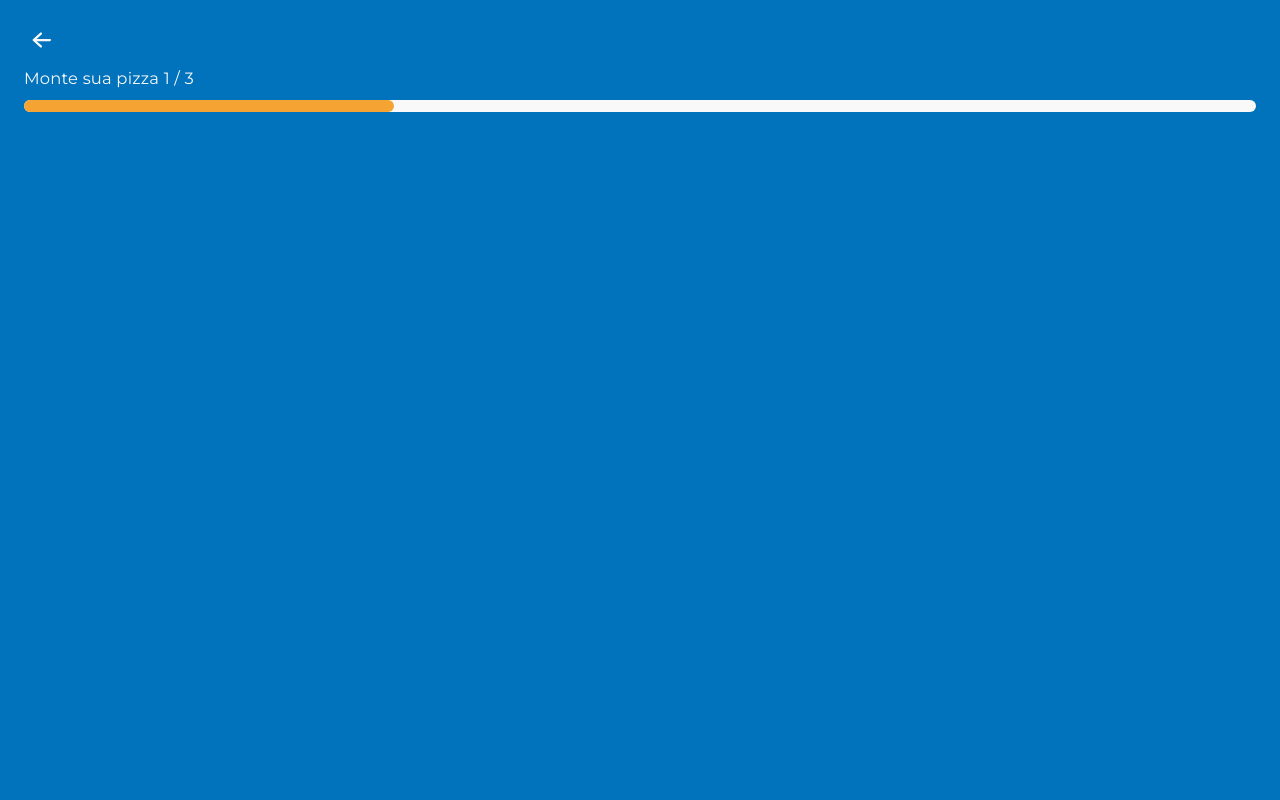
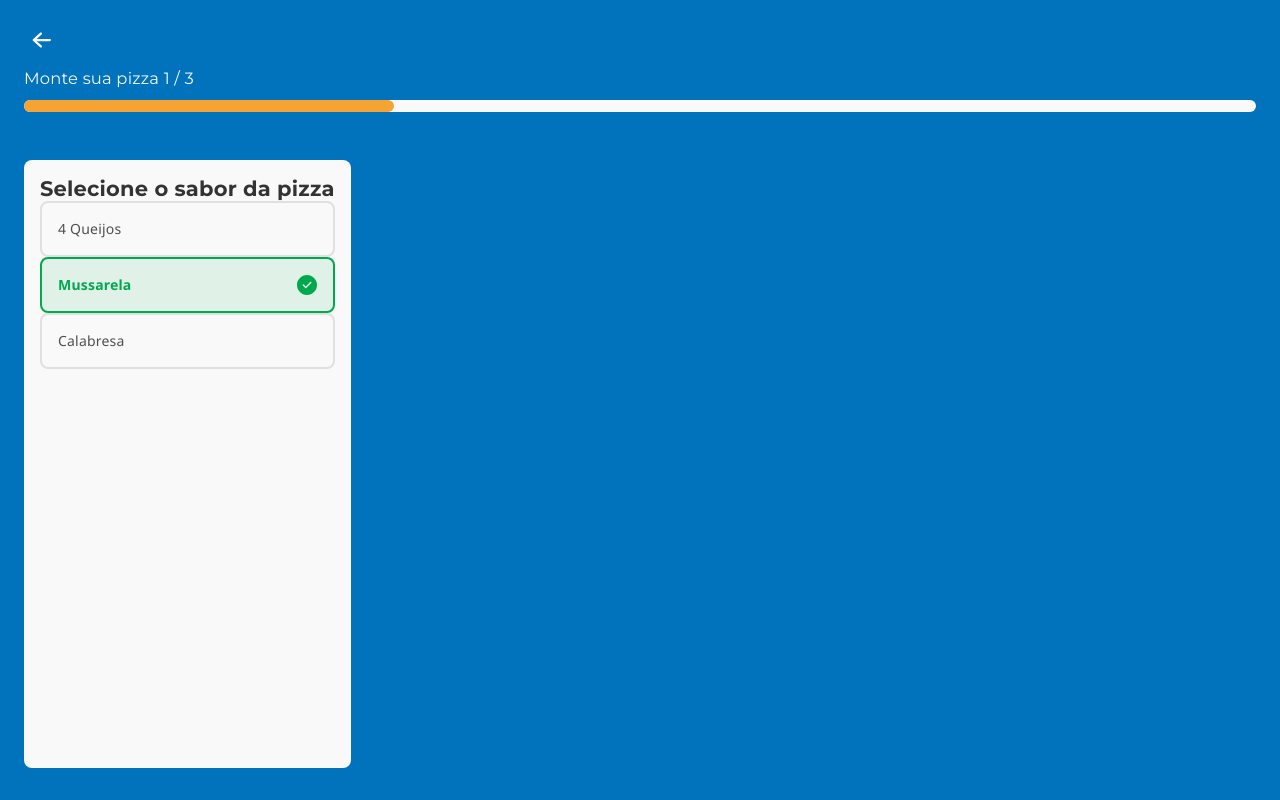
Before and after one commit to Nimbo1999/nextjs-redux-pizza, a Next.js app: page /monte-sua-pizza in a window 1280 px wide. Built offline with nearby package versions, Linux system fonts and the light colour scheme.

Commit message:
Create the radio button component style

```diff
--- /dev/null
+++ b/src/assets/icons/check-circle.tsx
@@ -0,0 +1,14 @@
+import { IconProps } from '../icons.interface';
+
+function CheckCircle({ color = '#00A84E', width = 20, height = 20 }: IconProps) {
+    return (
+        <svg width={ width } height={ height } viewBox={ `0 0 ${width} ${height}` } fill="none" xmlns="http://www.w3.org/2000/svg">
+            <path
+                d="M10 0C15.523 0 20 4.477 20 10C20 15.523 15.523 20 10 20C4.477 20 0 15.523 0 10C0 4.477 4.477 0 10 0ZM13.22 6.97L8.75 11.44L6.78 9.47C6.63782 9.33752 6.44978 9.2654 6.25548 9.26882C6.06118 9.27225 5.87579 9.35097 5.73838 9.48838C5.60096 9.62579 5.52225 9.81118 5.51882 10.0055C5.5154 10.1998 5.58752 10.3878 5.72 10.53L8.22 13.03C8.36062 13.1705 8.55125 13.2493 8.75 13.2493C8.94875 13.2493 9.13937 13.1705 9.28 13.03L14.28 8.03C14.3537 7.96134 14.4128 7.87854 14.4538 7.78654C14.4948 7.69454 14.5168 7.59522 14.5186 7.49452C14.5204 7.39382 14.5018 7.29379 14.4641 7.2004C14.4264 7.10701 14.3703 7.02218 14.299 6.95096C14.2278 6.87974 14.143 6.8236 14.0496 6.78588C13.9562 6.74816 13.8562 6.72963 13.7555 6.73141C13.6548 6.73318 13.5555 6.75523 13.4635 6.79622C13.3715 6.83721 13.2887 6.89631 13.22 6.97V6.97Z"
+                fill={ color }
+            />
+        </svg>
+    );
+}
+
+export default CheckCircle;
--- /dev/null
+++ b/src/components/monte-pizza-content/index.tsx
@@ -0,0 +1,27 @@
+import { MontePizzaContentContainer, PizzaForm } from './styles.monte-pizza-content';
+
+import RadioButton from '../radio-buttons';
+
+function MontePizzaContent() {
+    return (
+        <MontePizzaContentContainer>
+            <PizzaForm>
+                <h2>Selecione o sabor da pizza</h2>
+
+                <RadioButton seleted={ false } value="t1" id="t1">
+                    4 Queijos
+                </RadioButton>
+
+                <RadioButton seleted={ true } value="t2" id="t2">
+                    Mussarela
+                </RadioButton>
+
+                <RadioButton seleted={ false } value="t3" id="t3">
+                    Calabresa
+                </RadioButton>
+            </PizzaForm>
+        </MontePizzaContentContainer>
+    );
+}
+
+export default MontePizzaContent;
--- /dev/null
+++ b/src/components/monte-pizza-content/styles.monte-pizza-content.ts
@@ -0,0 +1,16 @@
+import styled from 'styled-components';
+
+const MontePizzaContentContainer = styled.section`
+    display: flex;
+    padding: ${({theme}) => theme.spacing(3)} 0px ${({theme}) => theme.spacing(4)};
+    flex: 1;
+`;
+
+const PizzaForm = styled.form`
+    margin: 0px ${({theme}) => theme.spacing(3)};
+    padding: ${({theme}) => theme.spacing(2)};
+    background-color: ${({theme}) => theme.pallet.white};
+    border-radius: ${({theme}) => theme.spacing(1)};
+`;
+
+export { MontePizzaContentContainer, PizzaForm }
--- /dev/null
+++ b/src/components/radio-buttons/index.tsx
@@ -0,0 +1,22 @@
+import { RadioButtonContainer, RadioInput } from './styled.radio-buttons';
+
+import { RadioButtonsProps } from './radio-buttons.props';
+import CheckCircle from '../../assets/icons/check-circle';
+
+function RadioButton({ id = 'input-id', value, seleted, children }: RadioButtonsProps) {
+    return (
+        <RadioButtonContainer htmlFor={ id } selected={ seleted }>
+            {children}
+
+            <CheckCircle />
+
+            <RadioInput
+                hidden
+                id={ id }
+                value={ value }
+            />
+        </RadioButtonContainer>
+    )
+}
+
+export default RadioButton;
--- /dev/null
+++ b/src/components/radio-buttons/styled.radio-buttons.ts
@@ -0,0 +1,33 @@
+import styled, { css } from 'styled-components';
+
+import { RadioButtonContainerProps } from './radio-buttons.props';
+
+const RadioButtonContainer = styled.label<RadioButtonContainerProps>`
+    display: flex;
+    justify-content: space-between;
+
+    padding: ${({theme}) => theme.spacing(2)};
+    border: 2px solid ${({theme}) => theme.pallet.lightGrey};
+    border-radius: ${({theme}) => theme.spacing(1)};
+    transition: opacity 250ms ease-out;
+
+    & > svg {
+        opacity: 0;
+    }
+
+    ${({selected}) => selected && css`
+        border: 2px solid ${({theme}) => theme.pallet.success};
+        background-color: rgba(0, 168, 78, 0.1);
+        color: ${({theme}) => theme.pallet.success};
+        font-weight: 600;
+
+        & > svg {
+            opacity: 1;
+        }
+    `}
+`;
+
+const RadioInput = styled.input`
+`;
+
+export { RadioButtonContainer, RadioInput }
--- a/src/pages/monte-sua-pizza/index.tsx
+++ b/src/pages/monte-sua-pizza/index.tsx
@@ -1,11 +1,14 @@
 import { MonteSuaPizzaContainer } from './styled.monte-sua-pizza';
 
 import HeaderNavigation from '../../components/header-navigation';
+import MontePizzaContent from '../../components/monte-pizza-content';
 
 function MonteSuaPizzaPage() {
     return (
         <MonteSuaPizzaContainer>
             <HeaderNavigation />
+
+            <MontePizzaContent />
         </MonteSuaPizzaContainer>
     );
 }
```
Also changed, not shown: src/components/radio-buttons/radio-buttons.props.ts (added, +9 -0 lines), src/assets/icons/check-circle.svg (deleted).
